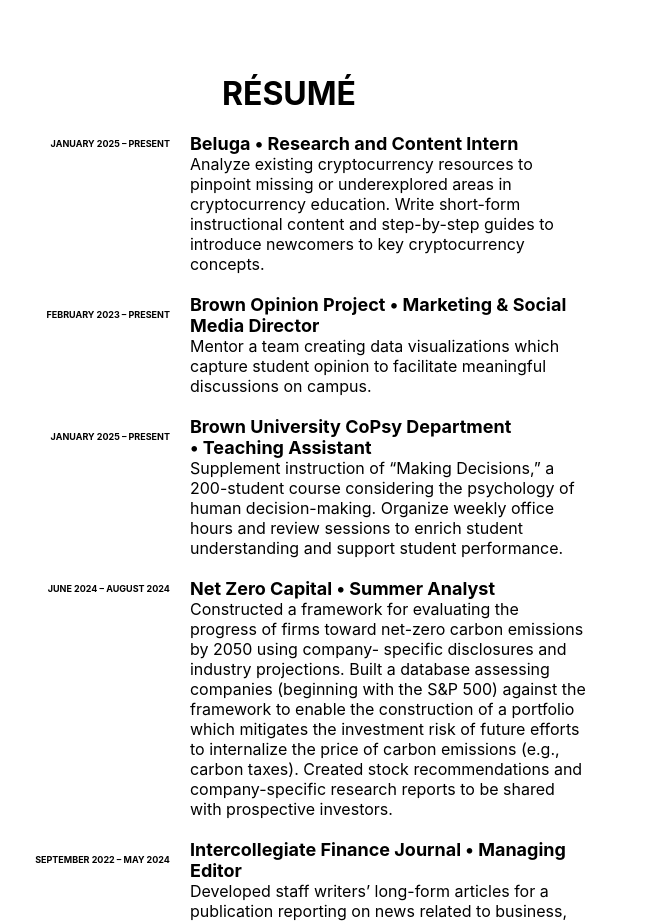
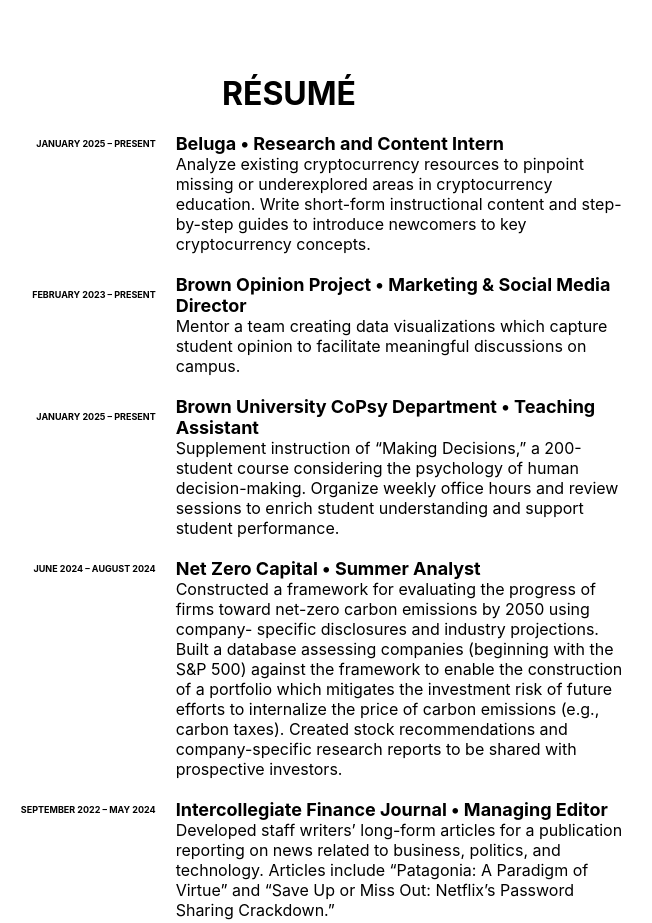
Before and after one commit to willtolmie/homepage, a plain HTML site: page index.html in a window 1280 px wide. Shown: the part 1020-1943 px from the top of the page, without its empty margins (351-1003 px from the left). Drawn offline with Linux system fonts and the light colour scheme.

Commit message:
fixed padding on resume

```diff
--- a/styles.css
+++ b/styles.css
@@ -122,7 +122,7 @@ h4 {
   margin-bottom: 20px;
 }
 .resumeContainer {
-  padding: 0 25%;
+  padding: 0 22%;
   background-color: white;
   margin-top: 20px;
   font-weight: bolder;
```
Also changed, not shown: index.html (+1 -1 lines).
